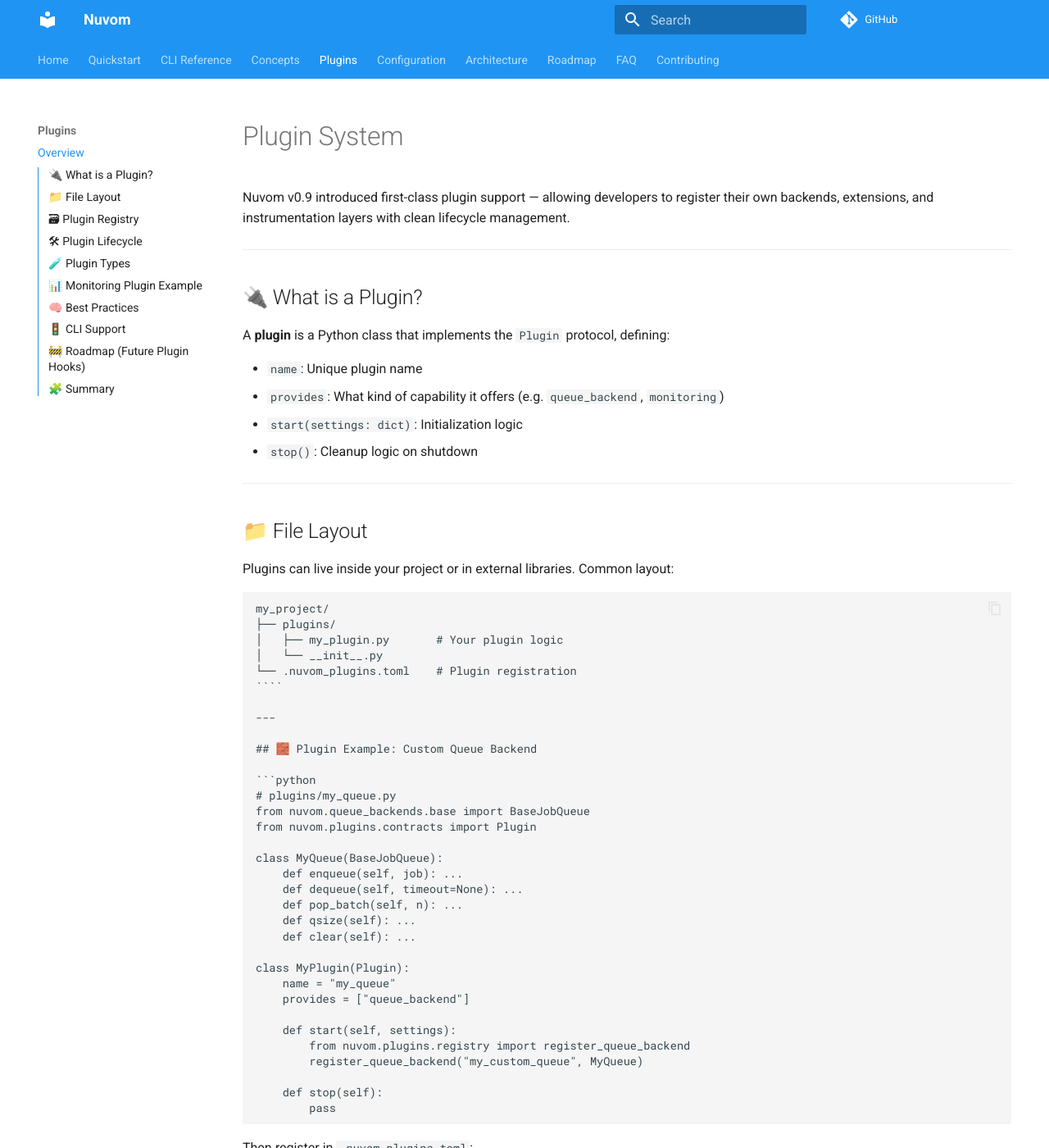
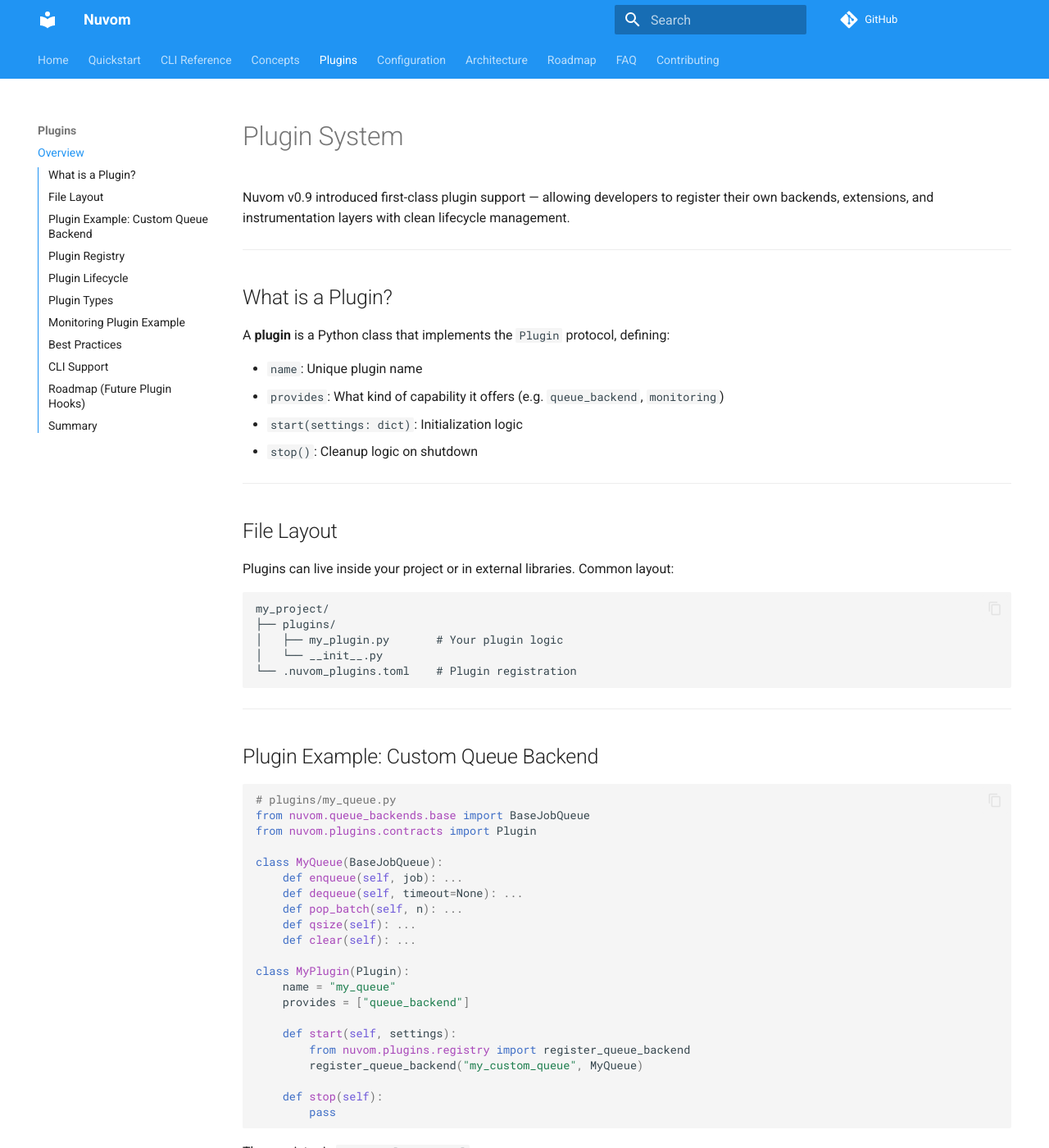
Before and after one commit to nahom-zewdu/Nuvom, an MkDocs documentation site: the page built from docs/plugins.md, in a window 1280 px wide and 1400 px high. Shown: the whole window at 82% size. Built offline with MkDocs 1.6.1 and Material for MkDocs 9.7.7, drawn with Linux system fonts in a browser that asks for light colours; comment, search, counter and statistics services are not loaded; some of the changed text lies outside the part shown.

Commit message:
style(doc): make sure consistent formatting, fix typo and syntax errors.

`````diff
--- a/docs/plugins.md
+++ b/docs/plugins.md
@@ -4,7 +4,7 @@
 
 ---
 
-## 🔌 What is a Plugin?
+## What is a Plugin?
 
 A **plugin** is a Python class that implements the `Plugin` protocol, defining:
 
@@ -15,7 +15,7 @@
 
 ---
 
-## 📁 File Layout
+## File Layout
 
 Plugins can live inside your project or in external libraries. Common layout:
 
@@ -25,11 +25,11 @@
 │   ├── my_plugin.py       # Your plugin logic
 │   └── __init__.py
 └── .nuvom_plugins.toml    # Plugin registration
-````
+```
 
 ---
 
-## 🧱 Plugin Example: Custom Queue Backend
+## Plugin Example: Custom Queue Backend
 
 ```python
 # plugins/my_queue.py
@@ -64,7 +64,7 @@
 
 ---
 
-## 🗃 Plugin Registry
+## Plugin Registry
 
 Nuvom loads plugins at **worker startup** (not during CLI commands).
 
@@ -80,7 +80,7 @@
 
 ---
 
-## 🛠 Plugin Lifecycle
+## Plugin Lifecycle
 
 Each plugin receives a `start(settings)` call when the worker starts.
 
@@ -95,7 +95,7 @@
 
 ---
 
-## 🧪 Plugin Types
+## Plugin Types
 
 | Provides         | Purpose                                  |
 | ---------------- | ---------------------------------------- |
@@ -106,7 +106,7 @@
 
 ---
 
-## 📊 Monitoring Plugin Example
+## Monitoring Plugin Example
 
 ```python
 # plugins/prometheus_exporter.py
@@ -127,7 +127,7 @@
 
 ---
 
-## 🧠 Best Practices
+## Best Practices
 
 - Keep plugins self-contained.
 - Use `settings` from `.env` or custom sources.
@@ -137,7 +137,7 @@
 
 ---
 
-## 🚦 CLI Support
+## CLI Support
 
 | Command                | Description                   |
 | ---------------------- | ----------------------------- |
@@ -147,7 +147,7 @@
 
 ---
 
-## 🚧 Roadmap (Future Plugin Hooks)
+## Roadmap (Future Plugin Hooks)
 
 | Feature                      | Status                    |
 | ---------------------------- | ------------------------- |
@@ -158,7 +158,7 @@
 
 ---
 
-## 🧩 Summary
+## Summary
 
 Plugins allow you to:
 
`````
